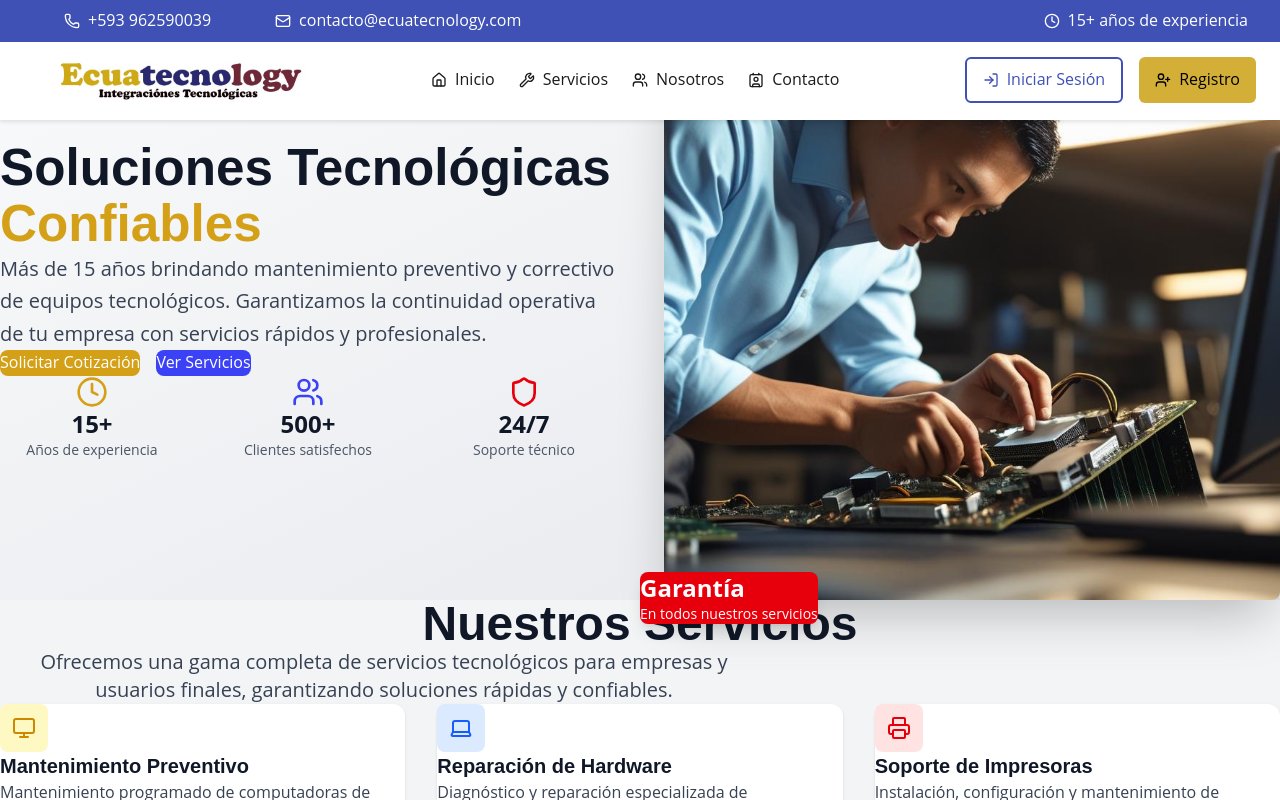
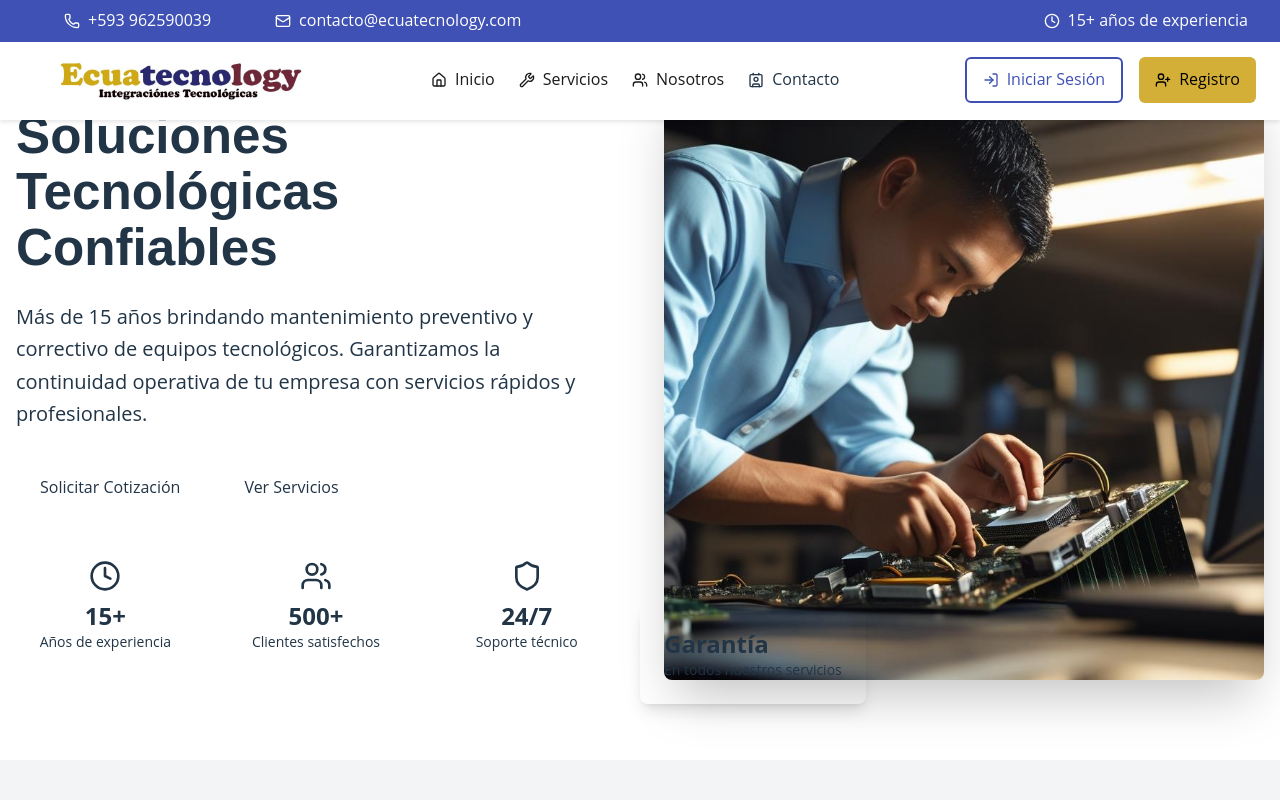
Before and after one commit to Mateo-Sudo-24/Proyecto_Ecuatechnology, a React (Vite) app in the folder frontend/client/: page / in a window 1280 px wide. Shown: the top 800 px of the page. Built offline with nearby package versions, Linux system fonts and the light colour scheme.

Commit message:
correcion1_frontend

```diff
--- a/frontend/client/src/components/Home.jsx
+++ b/frontend/client/src/components/Home.jsx
@@ -1,32 +1,33 @@
 import React from "react";
 import { Clock, Users, Shield } from "lucide-react";
 
-
 function Home() {
-
   return (
     <section
       id="inicio"
-      className="bg-gradient-to-br from-gray-50 to-gray-200 py-20"
+      // Se utiliza `from-background` y `to-muted` para coincidir con el ejemplo.
+      className="bg-gradient-to-br from-background to-muted py-20"
     >
       <div className="container mx-auto px-4">
         <div className="grid lg:grid-cols-2 gap-12 items-center">
           <div>
-            <h1 className="text-4xl lg:text-6xl font-bold text-gray-900 mb-6">
+            <h1 className="text-4xl lg:text-6xl font-bold text-foreground mb-6">
               Soluciones Tecnológicas
-              <span className="text-[#d4a017] block">Confiables</span>
+              {/* Se usa `text-primary` para la coherencia con el tema. */}
+              <span className="text-primary block">Confiables</span>
             </h1>
-            <p className="text-xl text-gray-700 mb-8 leading-relaxed">
+            <p className="text-xl text-muted-foreground mb-8 leading-relaxed">
               Más de 15 años brindando mantenimiento preventivo y correctivo de
               equipos tecnológicos. Garantizamos la continuidad operativa de tu
               empresa con servicios rápidos y profesionales.
             </p>
 
             <div className="flex flex-col sm:flex-row gap-4 mb-12">
-              <button className="bg-[#d4a017] text-white hover:bg-yellow-600 py-3 px-6 rounded-lg font-medium transition-colors">
+              {/* Se usan clases de color de Tailwind basadas en las variables del tema. */}
+              <button className="bg-primary text-primary-foreground hover:bg-primary/90 py-3 px-6 rounded-lg font-medium transition-colors">
                 Solicitar Cotización
               </button>
-              <button className="bg-[#3b42f6] text-white hover:bg-blue-700 py-3 px-6 rounded-lg font-medium transition-colors">
+              <button className="bg-secondary text-secondary-foreground hover:bg-secondary/90 py-3 px-6 rounded-lg font-medium transition-colors">
                 Ver Servicios
               </button>
             </div>
@@ -34,26 +35,27 @@ function Home() {
             <div className="grid grid-cols-3 gap-8">
               <div className="text-center">
                 <div className="flex justify-center mb-2">
-                  <Clock className="h-8 w-8 text-[#d4a017]" />
+                  {/* Los íconos ahora usan `text-primary`. */}
+                  <Clock className="h-8 w-8 text-primary" />
                 </div>
-                <div className="text-2xl font-bold text-gray-900">15+</div>
-                <div className="text-sm text-gray-600">Años de experiencia</div>
+                <div className="text-2xl font-bold text-foreground">15+</div>
+                <div className="text-sm text-muted-foreground">Años de experiencia</div>
               </div>
               <div className="text-center">
                 <div className="flex justify-center mb-2">
-                  <Users className="h-8 w-8 text-[#3b42f6]" />
+                  <Users className="h-8 w-8 text-secondary" />
                 </div>
-                <div className="text-2xl font-bold text-gray-900">500+</div>
-                <div className="text-sm text-gray-600">
+                <div className="text-2xl font-bold text-foreground">500+</div>
+                <div className="text-sm text-muted-foreground">
                   Clientes satisfechos
                 </div>
               </div>
               <div className="text-center">
                 <div className="flex justify-center mb-2">
-                  <Shield className="h-8 w-8 text-red-600" />
+                  <Shield className="h-8 w-8 text-accent" />
                 </div>
-                <div className="text-2xl font-bold text-gray-900">24/7</div>
-                <div className="text-sm text-gray-600">Soporte técnico</div>
+                <div className="text-2xl font-bold text-foreground">24/7</div>
+                <div className="text-sm text-muted-foreground">Soporte técnico</div>
               </div>
             </div>
           </div>
@@ -64,7 +66,7 @@ function Home() {
               alt="Técnico trabajando"
               className="rounded-lg shadow-2xl w-full h-[600px] object-cover"
             />
-            <div className="absolute -bottom-6 -left-6 bg-red-600 text-white p-6 rounded-lg shadow-lg">
+            <div className="absolute -bottom-6 -left-6 bg-accent text-accent-foreground p-6 rounded-lg shadow-lg">
               <div className="text-2xl font-bold">Garantía</div>
               <div className="text-sm">En todos nuestros servicios</div>
             </div>
--- a/frontend/client/src/index.css
+++ b/frontend/client/src/index.css
@@ -1,5 +1,6 @@
 @import "tailwindcss";
 @import './styles/global.css';
+@import "tw-animate-css";
 
 :root {
   font-family: system-ui, Avenir, Helvetica, Arial, sans-serif;
--- a/frontend/client/src/styles/global.css
+++ b/frontend/client/src/styles/global.css
@@ -1,68 +1,34 @@
 /* Importa fuentes de Google Fonts */
 @import url('https://fonts.googleapis.com/css2?family=Work+Sans:wght@700&family=Open+Sans&display=swap');
+@tailwind base;
+@tailwind components;
+@tailwind utilities;
 
- /* Reset básico */
- * {
-   margin: 0;
-   padding: 0;
-   box-sizing: border-box;
- }
+/*
+  Tu CSS global que no choque con Tailwind.
+  Es ideal para variables de color o fuentes, pero evita
+  estilos directos en etiquetas como `button` o `div`.
+*/
 
- /* Variables de color (basadas en OKLCH aproximadas) */
+
+
+/* Variables de color */
 :root {
   --primary: #D4AF37;
-   /* Amarillo/Dorado */
   --secondary: #3F51B5;
-   /* Azul Marino/Púrpura */
   --accent: #B71C1C;
-   /* Rojo */
   --neutral: #1A1A1A;
-   /* Negro */
   --background: #ffffff;
-   /* Blanco */
   --peach-light: #FFF5E6;
-   /* Durazno claro para contenedores */
-
-
-   --card: 250 245 240;
-   --card-foreground: 51 51 51;
-   --popover: 255 255 255;
-   --popover-foreground: 51 51 51;
-   --primary-foreground: 51 51 51;
-   --secondary-foreground: 255 255 255;
-   --muted: 245 245 245;
-   --muted-foreground: 115 115 115;
-   --accent: 140 56 6;
-   --accent-foreground: 255 255 255;
-   --destructive: 140 56 6;
-   --destructive-foreground: 255 255 255;
-
 }
 
 /* Tipografía global */
 body {
   font-family: 'Open Sans', sans-serif;
-   color: var(--neutral);
-   background-color: var(--background);
   line-height: 1.6;
 }
 
- h1,
- h2,
- h3,
- h4,
- h5,
- h6 {
+h1, h2, h3, h4, h5, h6 {
   font-family: 'Work Sans', sans-serif;
   font-weight: 700;
 }
-
- /* Estilos base para enlaces */
- a {
-   color: var(--secondary);
-   text-decoration: none;
- }
-
- a:hover {
-   text-decoration: underline;
- }
--- a/frontend/client/tailwind.config.js
+++ b/frontend/client/tailwind.config.js
@@ -20,12 +20,5 @@ export default {
     },
   },
   plugins: [],
-  safelist: [
-    "text-yellow-600",
-    "text-blue-600",
-    "text-red-600",
-    "bg-yellow-100",
-    "bg-blue-100",
-    "bg-red-100",
-  ],
+
 };
```
Lines whose indentation alone changed are shown as unchanged.
